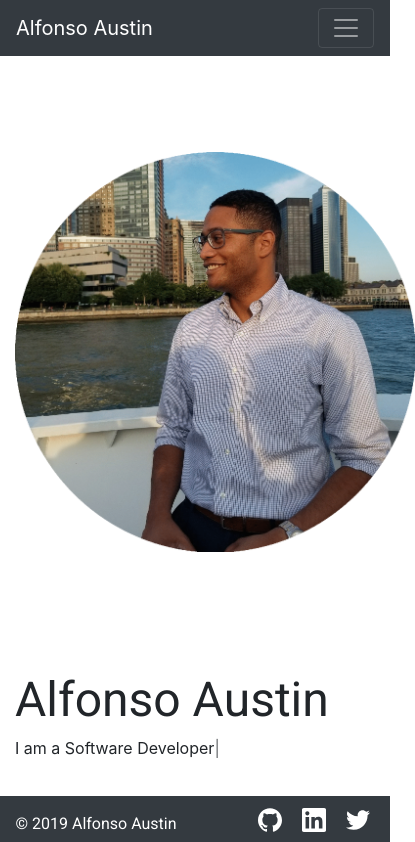
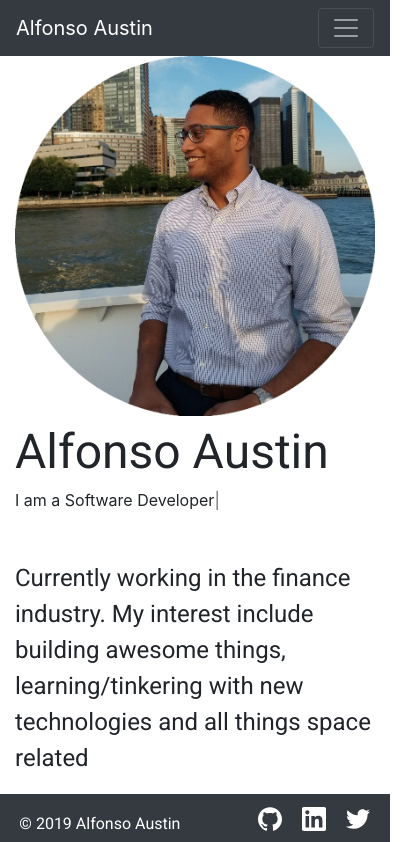
Before and after one commit to alfonsoar/alfonsoar.github.io, a React (Create React App) app: page / in a window 390 px wide. Shown: the top 842 px of the page, 415 px wide, since content can reach past the window. Built offline with nearby package versions, Linux system fonts and the light colour scheme.

Commit message:
Refactor site to mobile friendly

```diff
--- a/src/components/Header/header.tsx
+++ b/src/components/Header/header.tsx
@@ -36,9 +36,6 @@ export default class Header extends React.Component<{}, IState> {
           <Collapse isOpen={this.state.isOpen} navbar>
             <Nav className="ml-auto" navbar>
               <NavItem>
-                <NavLink href="/">About</NavLink>
-              </NavItem>
-              <NavItem>
                 <NavLink href="https://s3.us-east-2.amazonaws.com/resume.alfonsoaustin.com/Resume.pdf">
                   Resume
                 </NavLink>
--- a/src/pages/about/About.tsx
+++ b/src/pages/about/About.tsx
@@ -7,10 +7,10 @@ import ProfileImage from "../../resources/Profile.png";
 class AboutPage extends React.Component<{}, {}>  {
   render() {
     return (
-      <Container>
-        <Row>
-          <Col className="container-profile">
-            <img src={ProfileImage} alt="Logo" className="profileImage" />
+      <Container className="container-body">
+        <Row className="align-self-center">
+          <Col className="container-profile" xs="auto">
+            <img src={ProfileImage} alt="Logo" className="profileImage img-fluid" />
           </Col>
           <Col>
             <div className="container-title">
--- a/src/styles/_about.scss
+++ b/src/styles/_about.scss
@@ -7,8 +7,6 @@
 
 .container-title {
     text-align: left;
-    padding-bottom: 1rem;
-    padding-top: 6rem;
 
     .title {
         @include common-attrbs;
@@ -24,10 +22,13 @@
 }
 
 .container-profile {
-    padding-bottom: 1rem;
-    padding-top: 6rem;
+    .profileImage {
+        width: 400px;
+    }
 }
 
-.profileImage {
-    width: 400px;
+.container-body {
+    height: 100%;
+    position: relative;
+    display: flex;
 }
--- a/src/styles/_app.scss
+++ b/src/styles/_app.scss
@@ -1,2 +1,8 @@
 .App {
-  text-align: center; }
+  text-align: center;
+  min-height: 100vh;
+  overflow: hidden;
+  display: block;
+  position: relative;
+  padding-bottom: 50px;
+}
--- a/src/styles/_footer.scss
+++ b/src/styles/_footer.scss
@@ -1,15 +1,15 @@
 .footer {
     background-color: #343a40;
     position: absolute;
-    width: 100%;
-    height: 3rem;
     bottom: 0;
-    left: 0;
+    height: 50px;
+    width: 100%;;
 
     .legal {
         color: white;
         font-size: medium;
         font-family: Roboto;
+        left: 1%;
         width: 12rem;
         height: 2rem;
     }
--- a/src/styles/index.css
+++ b/src/styles/index.css
@@ -1,18 +1,23 @@
 .App {
-  text-align: center; }
+  text-align: center;
+  min-height: 100vh;
+  overflow: hidden;
+  display: block;
+  position: relative;
+  padding-bottom: 50px; }
 
 .footer {
   background-color: #343a40;
   position: absolute;
-  width: 100%;
-  height: 3rem;
   bottom: 0;
-  left: 0; }
+  height: 50px;
+  width: 100%; }
 
 .footer .legal {
   color: white;
   font-size: medium;
   font-family: Roboto;
+  left: 1%;
   width: 12rem;
   height: 2rem; }
 
@@ -25,9 +30,7 @@
   margin-right: 20px; }
 
 .container-title {
-  text-align: left;
-  padding-bottom: 1rem;
-  padding-top: 6rem; }
+  text-align: left; }
 
 .container-title .title {
   font-family: Roboto;
@@ -41,9 +44,10 @@
   width: 100%;
   font-size: 1.5rem; }
 
-.container-profile {
-  padding-bottom: 1rem;
-  padding-top: 6rem; }
+.container-profile .profileImage {
+  width: 400px; }
 
-.profileImage {
-  width: 400px; }
+.container-body {
+  height: 100%;
+  position: relative;
+  display: flex; }
```
Also changed, not shown: package.json (+17 -17 lines), public/index.html (+0 -10 lines), 1 other file (tests, documents, lock files or other folders).
